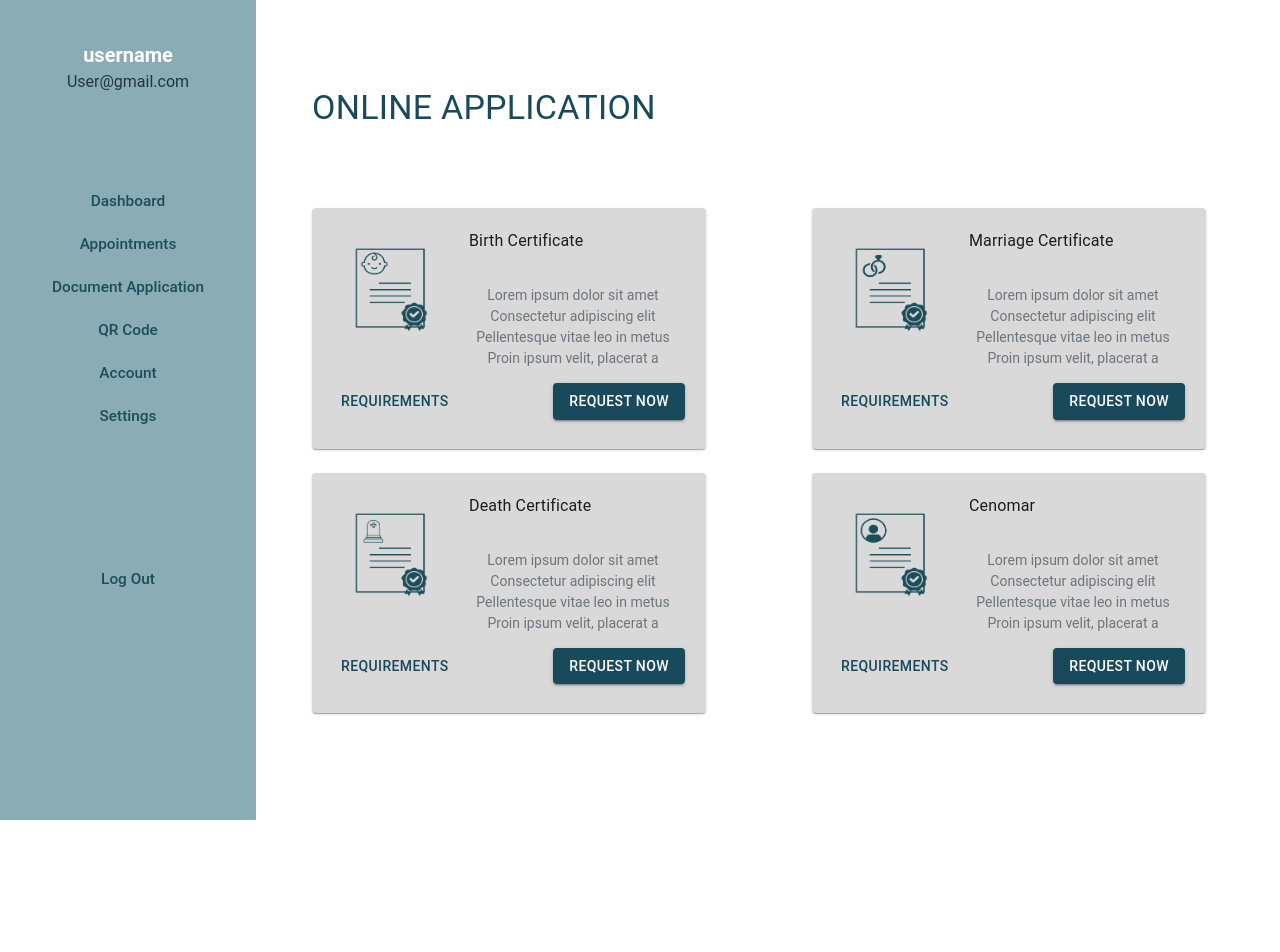
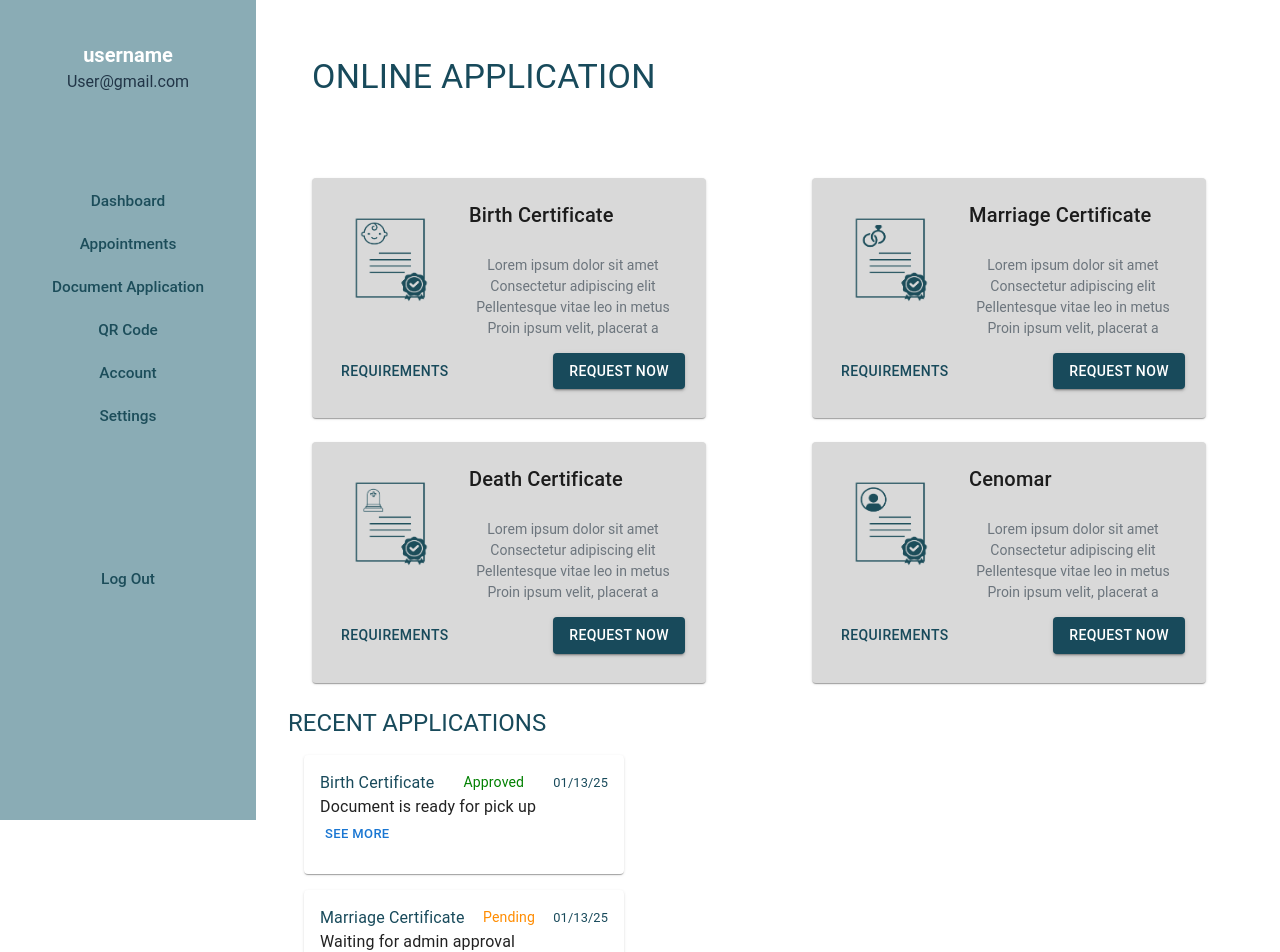
Before and after one commit to YuKARLO15/Bulak-Smart-Connect-JS, a React (Vite) app in the folder bulak-smart-connect-js/: page /ApplicationForm in a window 1280 px wide. Shown: the top 952 px of the page. Before the commit the page ends 800 px from the top, so only its background shows below. Built offline with nearby package versions, Linux system fonts and the light colour scheme.

Commit message:
edited application added js

```diff
--- a/bulak-smart-connect-js/src/ApplicationComponents/ApplicationContent.css
+++ b/bulak-smart-connect-js/src/ApplicationComponents/ApplicationContent.css
@@ -1,83 +1,128 @@
-.certificate-card {
+.CertificateCard {
   background-color: #D9D9D9 !important;
   border-radius: 8px;
   width: 30vw;
   height: auto;
   text-align: center;
   padding: 5px;
+  display: flex;
+  flex-direction: column;
+}
 
-  }
-  .OnlineApplicationTitle{
+.OnlineApplicationTitle {
   font-size: 40px;
   font-weight: 600;
   text-align: start;
   margin-bottom: 10vh !important;
   color: #184a5b !important;
-
 }
 
-  .title{
+.CardTitle {
   display: flex;
   flex-direction: row;
   height: 4vh;
 }
-.title img{
+
+.Icon {
   width: 10vw;
   height: 15vh;
-    margin-right: 8px;}
-.title h6 {
+  margin-right: 8px;
+}
+
+.CardTitle h6 {
   font-size: 10px !important;
 }
+
 .ApplicationContentContainer {
   display: flex;
   flex-direction: column;
-    align-items: center;
   width: 80vw;
   margin-left: 20vw;
-
-  }
-  .title {
-    font-weight: 600;
-    margin-bottom: 8px;
 }
 
-  .details {
+.Details {
   list-style: none;
   padding: 0;
   margin-top: 3vh;
   margin-left: 10vw;
   color: #6c757d;
   font-size: 14px;
-
 }
 
-  .actions {
+.Actions {
   display: flex;
   justify-content: space-between;
   gap: 8px;
 }
 
-  .requirements-btn {
+.RequirementsBtn {
   color: #184a5b !important;
   text-transform: none;
 }
 
-  .request-btn {
+.RequestBtn {
   background-color: #184a5b !important;
   color: white;
   text-transform: none;
 }
 
+/* For Recent Applications */
+
+.RecentApplicationsTitle {
+  color: #184a5b !important;
+ text-align: start;
+}
+.RecentApplicationsDivider {
+  display: flex;
+  flex-direction: column;
+  justify-items: left;
+}
+.ApplicationCard {
+  justify-content: start;
+  margin-left: 0vw;
+}
+.ApplicationHeader {
+  margin-bottom: 8px;
+  margin-left: 5vw;
+}
+
+.ApplicationCardTitle{
+font-size: 1.2vw;
+font-weight: bolder;
+color: #184a5b;
+}
+
+.ApplicationStatus{
+font-size: 1.1vw !important;
+color: green;
+text-align: right !important;
+}
+.ApplicationStatusP{
+font-size: 1.1vw !important;
+color: darkorange;
+text-align: right !important;
+}
+.ApplicationStatusD{
+font-size: 1.2vw !important;
+color: red;
+text-align: right !important;
+}
+.ApplicationDate{
+font-size: 1vw !important;
+color: #184a5b;
+text-align: right;
+}
+
 
 @media (max-width: 768px) {
-
-  .certificate-card {
+  .CertificateCard {
       width: 50vw;
       height: auto;
       margin-left: 20vw;
       flex-direction: column;
   }
-  .Card-Title {
+
+  .CardTitle {
       font-size: 35px;
   }
 
@@ -86,13 +131,12 @@
       margin-bottom: 20vh;
   }
 
-  .title {
+  .Title {
       flex-direction: column;
       height: auto;
-
   }
 
-  .title img {
+  .Title img {
       width: 20vw;
       height: auto;
       margin-right: 0;
@@ -101,44 +145,41 @@
       align-self: center;
   }
 
-  .title h6 {
+  .Title h6 {
       font-size: 12px !important;
   }
 
   .ApplicationContentContainer {
       width: 100vw;
       margin-left: 0;
-
   }
 
-  .details {
+  .Details {
       margin-left: 0;
       font-size: 12px;
   }
 
-  .actions {
+  .Actions {
       flex-direction: column;
       align-items: center;
   }
 }
 
 @media (max-width: 480px) {
-  .certificate-card {
+  .CertificateCard {
       width: 60vw;
       margin-left: 15vw;
-
   }
 
   .OnlineApplicationTitle {
       font-size: 14px;
   }
 
-  .title img {
+  .Title img {
       width: 50vw;
   }
 
-  .details {
+  .Details {
       font-size: 10px;
   }
-
 }
--- a/bulak-smart-connect-js/src/ApplicationComponents/ApplicationContent.jsx
+++ b/bulak-smart-connect-js/src/ApplicationComponents/ApplicationContent.jsx
@@ -1,16 +1,16 @@
-import React from 'react';
-import { Box, Grid, Card, CardContent, Typography, Button } from '@mui/material';
-import './ApplicationContent.css'; // Import your CSS file here
-import CardHeader from '@mui/material/CardHeader';
+import React, { useEffect, useState } from 'react';
+import { Box, Grid, Card, CardContent, Typography, Button, List, ListItem } from '@mui/material';
+import { fetchApplications } from './RecentApplications'; // Import the mock fetch function
+import './ApplicationContent.css';
 
 // Import images
-
 import BirthCertificateIcon from './ApplicationAssets/BirthCertificate.png';
 import MarriageCertificateIcon from './ApplicationAssets/MarriageCertificate.png';
 import DeathCertificateIcon from './ApplicationAssets/DeathCertificate.png';
 import CenomarIcon from './ApplicationAssets/CenomarIcon.png';
 
 const ApplicationContent = () => {
+  const [applications, setApplications] = useState([]);
   const certificates = [
     { title: 'Birth Certificate', icon: BirthCertificateIcon },
     { title: 'Marriage Certificate', icon: MarriageCertificateIcon },
@@ -18,35 +18,50 @@ const ApplicationContent = () => {
     { title: 'Cenomar', icon: CenomarIcon },
   ];
 
+  // Use mock data
+  useEffect(() => {
+    const getApplications = async () => {
+      const appList = await fetchApplications();  // Fetch mock data
+      setApplications(appList);
+    };
+
+    getApplications(); // Call the async function to get data
+  }, []);
+  const StatusColor = (status) => {
+    switch (status) {
+      case "Approved":
+        return "green";
+      case "Pending":
+        return "darkorange";
+      case "Declined":
+        return "red";
+      default:
+        return "#184a5b";
+    }
+  }
+
   return (
     <div className="ApplicationContentContainer">
       <Box sx={{ padding: 3 }}>
-      <Typography variant="h4" className='OnlineApplicationTitle' >
+        <Typography variant="h4" className="OnlineApplicationTitle">
           ONLINE APPLICATION
         </Typography>
         <Grid container spacing={3}>
           {certificates.map((cert, index) => (
             <Grid item xs={12} sm={6} key={index}>
-                <Card className="certificate-card">
+              <Card className="CertificateCard">
                 <CardContent>
-
-                <Typography variant="h6" className="title">
-                  <img src={cert.icon} alt={`${cert.title} Icon`} className="icon" />
-                  <Typography className='Card-Title'> {cert.title} </Typography>
-                </Typography>
-                <ul className="details">
+                  <Typography variant="h6" className="CardTitle">  <img src={cert.icon} alt={`${cert.title} Icon`} className="Icon" />
+                    {cert.title}</Typography>
+                  <ul className="Details">
                     <li>Lorem ipsum dolor sit amet</li>
                     <li>Consectetur adipiscing elit</li>
                     <li>Pellentesque vitae leo in metus</li>
                     <li>Proin ipsum velit, placerat a</li>
                   </ul>
-                <div className="actions">
-                  <Button variant="text" className="requirements-btn">
-                    Requirements
-                  </Button>
-                  <Button variant="contained" className="request-btn">
-                    Request Now
-                  </Button>
+                  <div className="Actions">
+                    <Button variant="text" className="RequirementsBtn">Requirements</Button>
+                    <Button variant="contained" className="RequestBtn">Request Now</Button>
                   </div>
                 </CardContent>
               </Card>
@@ -54,6 +69,31 @@ const ApplicationContent = () => {
           ))}
         </Grid>
       </Box>
+      <div className="RecentApplicationsDivider" />
+      <Typography variant="h5" className="RecentApplicationsTitle">
+        RECENT APPLICATIONS
+      </Typography>
+      <List>
+        {applications.map((app, index) => (
+          <ListItem key={index}>
+            <Card className="ApplicationCard">
+              <CardContent>
+                <Grid container justifyContent="space-between" alignItems="center">
+                  <Typography className="ApplicationCardTitle">{app.type}</Typography>
+                  <Typography
+                    className="ApplicationStatus"
+                    sx={{ color:StatusColor(app.status) }} >
+                    {app.status}  </Typography>
+
+                  <Typography className="ApplicationDate">{app.date}</Typography>
+                  <Typography className="ApplicationDescription">{app.message}</Typography>
+                </Grid>
+                <Button size="small">See More</Button>
+              </CardContent>
+            </Card>
+          </ListItem>
+        ))}
+      </List>
     </div>
   );
 };
--- /dev/null
+++ b/bulak-smart-connect-js/src/ApplicationComponents/RecentApplications.js
@@ -0,0 +1,33 @@
+
+const SampleApplication = [
+    {
+      id: "1",
+      type: "Birth Certificate",
+      status: "Approved",
+      date: "01/13/25",
+      message: "Document is ready for pick up",
+    },
+    {
+      id: "2",
+      type: "Marriage Certificate",
+      status: "Pending",
+      date: "01/13/25",
+      message: "Waiting for admin approval",
+    },
+    {
+      id: "3",
+      type: "Marriage Certificate",
+      status: "Declined",
+      date: "01/13/25",
+      message: "Additional Documents Required",
+    }
+  ];
+
+
+  export const fetchApplications = () => {
+    return new Promise((resolve) => {
+      setTimeout(() => {
+        resolve(SampleApplication);
+      }, 1000);
+    });
+  };
--- a/bulak-smart-connect-js/src/LogInComponents/LogIn.jsx
+++ b/bulak-smart-connect-js/src/LogInComponents/LogIn.jsx
@@ -2,12 +2,19 @@ import React from "react";
 import './LogIn.css'
 import LogInContent from './LogInContent'
 import LogInCard from './LogInCard'
+import NavBar from './NavBar'
 function LogIn() {
     return (
+        <div className="LogIn">
+        <div className="Navigation">
+            <NavBar />
+            </div>
         <div className="LogInContainer">
+
             <LogInContent></LogInContent>
             <LogInCard></LogInCard>
-        </div>
+            </div>
+            </div>
 )
 }
 export default LogIn
--- a/bulak-smart-connect-js/src/LogInComponents/LogInCard.css
+++ b/bulak-smart-connect-js/src/LogInComponents/LogInCard.css
@@ -10,6 +10,9 @@
   border-left: 2px solid #184a5b;
 
 
+}
+.LogIn {
+  margin: 0vw;
 }
 
 @media (min-width: 600px) {
--- a/bulak-smart-connect-js/src/LogInComponents/LogInCard.jsx
+++ b/bulak-smart-connect-js/src/LogInComponents/LogInCard.jsx
@@ -13,6 +13,7 @@ import Typography from "@mui/material/Typography";
 import ForgotPassword from "./ForgotPassword";
 import "./LogInCard.css";
 import { Link as RouterLink } from "react-router-dom";
+
 
 export default function LogInCard() {
   const [emailError, setEmailError] = React.useState(false);
--- /dev/null
+++ b/bulak-smart-connect-js/src/LogInComponents/NavBar.css
@@ -0,0 +1,29 @@
+.NavBarContainer{
+    display: flex;
+   flex-direction: row;
+    padding: 10px 20px;
+    background-color: white;
+    position: fixed;
+    top: 0%;
+    width: 90vw;
+
+
+
+}
+.NavBarContainer Button {
+    color: #184a5b ;
+    display: flex;
+
+
+}
+.NavButtons {
+    display: flex;
+    flex-direction: row;
+    justify-content: right;
+    margin-left: auto;
+
+}
+.Logo {
+    font-size:2vw !important;
+    color: #184a5b;
+}
--- /dev/null
+++ b/bulak-smart-connect-js/src/LogInComponents/NavBar.jsx
@@ -0,0 +1,19 @@
+import React from "react";
+import { Box, Typography, Button, Stack, Link } from "@mui/material";
+import "./NavBar.css";
+
+const NavBar = () => {
+    return (
+        <div className="NavBarContainer">
+            <Typography variant="h6" className="Logo"> Bulak Smart </Typography>
+                <div className="NavButtons">
+                <Button >Home</Button>
+                <Button >About</Button>
+                <Button >Contact</Button>
+            </div>
+        </div>
+    );
+
+};
+
+export default NavBar;
--- a/bulak-smart-connect-js/src/UserDashboard/DashboardContent.css
+++ b/bulak-smart-connect-js/src/UserDashboard/DashboardContent.css
@@ -11,7 +11,7 @@
     color: #184a5b;
     display: flex;
   }
-  /* Make it shorter */
+
   .DashboardCard {
     margin-bottom: 5vh;
     margin-top: 5vh;
```
Lines whose indentation alone changed are shown as unchanged.
